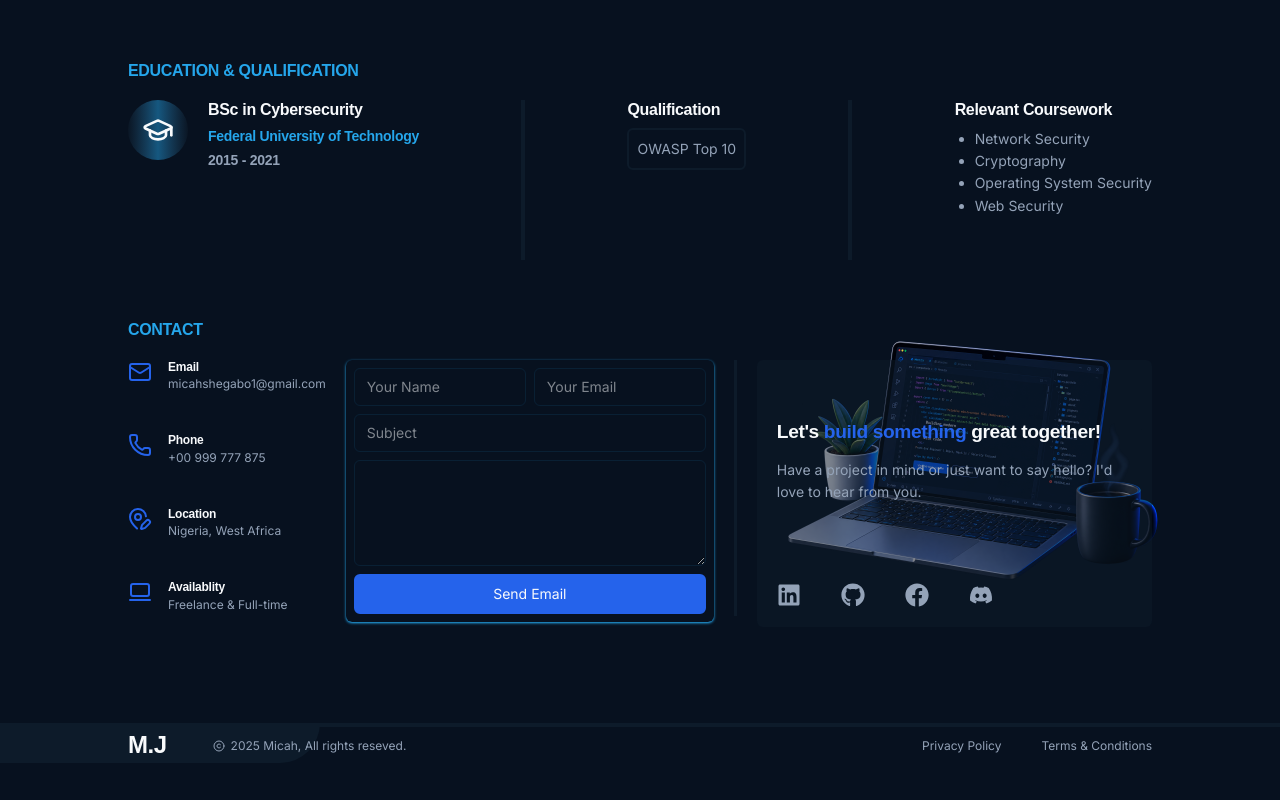
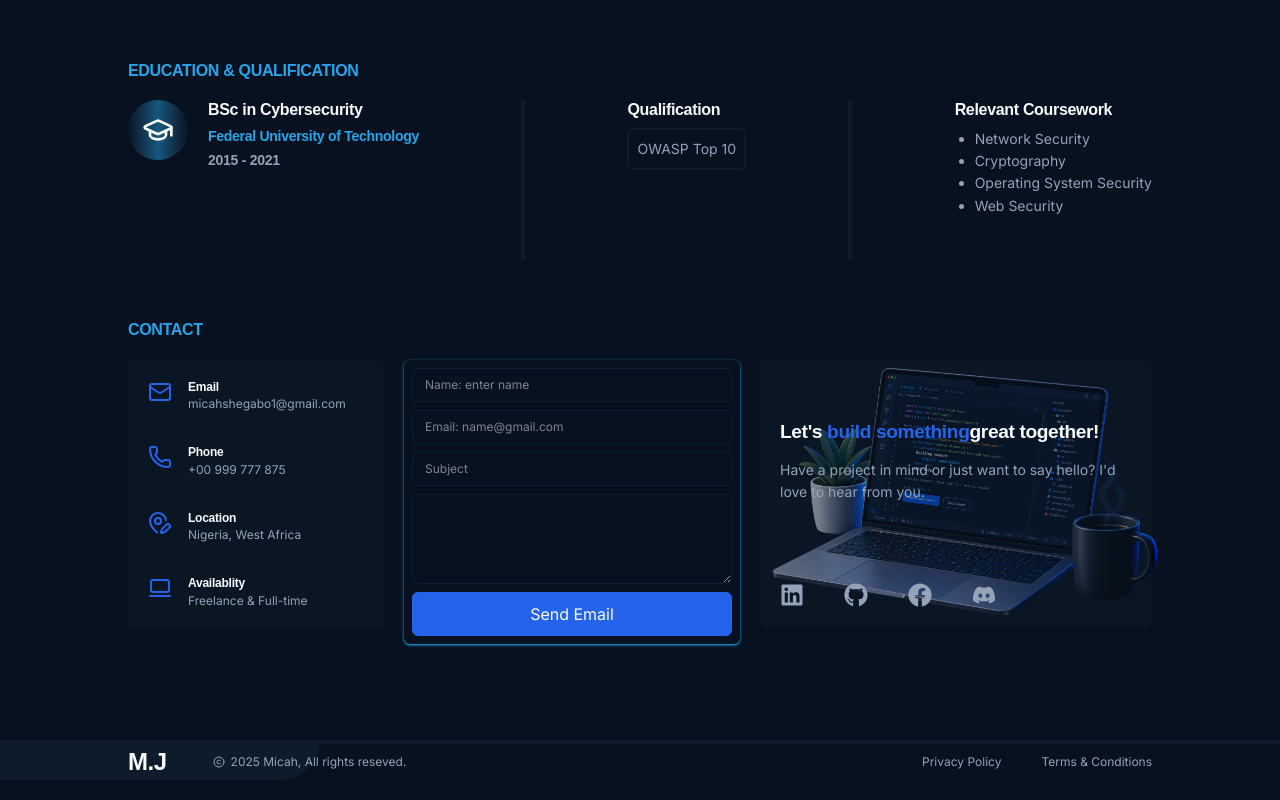
Before and after one commit to MJOSH-119900/micah-nextjs-portfolio, a Next.js app: page / in a window 1280 px wide. Shown: the part 3554-4354 px from the top of the page. Built offline with nearby package versions, Linux system fonts and the light colour scheme.

Commit message:
Additional update to small screen layout, about. experience, skills, project,contact

```diff
--- a/app/(public)/components/Form.tsx
+++ b/app/(public)/components/Form.tsx
@@ -61,32 +61,31 @@ const Form = () => {
   return (
     <div className="flex items-start rounded-md shadow-sm shadow-[#25a6eb] p-2">
 
-      <form onSubmit={handleSubmit} className="flex flex-col gap-2">
-        <div className="flex items-center gap-2">
+      <form onSubmit={handleSubmit} className="flex flex-col gap-2 min-w-xs">
           <input
             required
             type="text"
-            placeholder="Your Name"
+            placeholder="Name: enter name"
             value={name}
             onChange={(e) => setName(e.target.value)}
-             className="w-full text-xs md:text-sm  border border-[#25a6eb1a] rounded-md px-3 py-2 focus:outline-none focus:ring-1 focus:ring-[#25a6eb] focus:border-[#25a6eb]"
+             className="w-full text-xs  border border-[#25a6eb1a] rounded-md px-3 py-2 focus:outline-none focus:ring-1 focus:ring-[#25a6eb] focus:border-[#25a6eb]"
           />
           <input
             required
             type="email"
-            placeholder="Your Email"
+            placeholder="Email: name@gmail.com"
             value={email}
             onChange={(e) => setEmail(e.target.value)}
-            className="w-full text-xs md:text-sm  border border-[#25a6eb1a] rounded-md px-3 py-2 focus:outline-none focus:ring-1 focus:ring-[#25a6eb] focus:border-[#25a6eb]"
+            className="w-full text-xs  border border-[#25a6eb1a] rounded-md px-3 py-2 focus:outline-none focus:ring-1 focus:ring-[#25a6eb] focus:border-[#25a6eb]"
           />
-        </div>
+
         <input
           required
           type="text"
           placeholder="Subject"
           value={subject}
           onChange={(e) => setSubject(e.target.value)}
-          className="w-full text-xs md:text-sm  border border-[#25a6eb1a] rounded-md px-3 py-2 focus:outline-none focus:ring-1 focus:ring-[#25a6eb] focus:border-[#25a6eb]"
+          className="w-full text-xs  border border-[#25a6eb1a] rounded-md px-3 py-2 focus:outline-none focus:ring-1 focus:ring-[#25a6eb] focus:border-[#25a6eb]"
         />
 
         <textarea
@@ -95,12 +94,12 @@ const Form = () => {
           rows={4}
           value={message}
           onChange={(e) => setMessage(e.target.value)}
-          className="w-full text-xs md:text-sm border border-[#25a6eb1a] rounded-md px-3 py-3 focus:outline-none focus:ring-1 focus:ring-[#25a6eb] focus:border-[#25a6eb]"
+          className="w-full text-xs border border-[#25a6eb1a] rounded-md px-3 py-3 focus:outline-none focus:ring-1 focus:ring-[#25a6eb] focus:border-[#25a6eb]"
         ></textarea>
 
         <button
           type="submit"
-          className="border-2 border-[#2563EB] bg-[#2563EB] text-[] text-xs md:text-sm rounded-md px-5 py-2 tracking-normal hover:bg-[#07111F] hover:border-2 hover:border-[#2563EB]"
+          className="border-2 border-[#2563EB] bg-[#2563EB] text-xs md:text-sm lg:text-base rounded-md px-5 py-2 tracking-normal hover:bg-[#07111F] hover:border-2 hover:border-[#2563EB]"
         >
           Send Email
         </button>
--- a/app/(public)/landing-sections/Contact.tsx
+++ b/app/(public)/landing-sections/Contact.tsx
@@ -4,7 +4,6 @@ import Form from "../components/Form";
 import Image from "next/image";
 import { GraduationCap } from "lucide-react";
 import React from "react";
-
 
 const Contact = () => {
   return (
@@ -64,13 +63,13 @@ const Contact = () => {
         <div className="absolute bg-[#0D1B2A] w-2000 h-1 right-0 top-4 flex items-center justify-center -z-10"></div>
 
         {/* **************************************** contact section **************************************************************************/}
-        <div  id="contact"  className="mt-15">
+        <div id="contact" className="mt-15">
           <h4 className="text-[#25a6eb] tracking-wider uppercase mb-5">
             contact
           </h4>
-          <div className="flex items-start justify-between gap-5">
+          <div className="flex flex-col-reverse lg:flex-row items-start justify-between gap-20 lg:gap-5">
             {/* Contacts  1st */}
-            <div className="flex flex-col gap-10 text-[12px]">
+            <div className="w-full md:max-w-1/3 lg:max-w-1/4 flex flex-col gap-10 md:gap-8 text-[12px] bg-[#0d1b2a7c] p-5 rounded-md">
               <div className="flex gap-4">
                 <MailIcon className="h-6 clas text-[#2563EB]" />
                 <div className="flex flex-col items-start">
@@ -120,16 +119,22 @@ const Contact = () => {
               </div>
             </div>
 
-            {/* Form 2nd */}
-            <Form />
+            {/* Form for small and large screen */}
+            <div className="md:hidden lg:block">
+              <Form />
+            </div>
 
-            {/* qualificatio absolute vertical lines demacation 3rd */}
-            <div className="bg-[#0D1B2A] w-1 min-h-64  flex items-center justify-center -z-10"></div>
 
             {/* text and image */}
-            <div className="flex items-center justify-between bg-[#0d1b2a7c] rounded-md p-5">
+            <div className="flex items-center justify-between bg-[#0d1b2a7c] rounded-md p-5 gap-10">
               <div className="flex flex-col gap-4 lg:mt-10">
-                <h3>Let's  <span className="text-[#2563EB] font-extrabold">build something </span>great together!</h3>
+                <h3>
+                  Let's{" "}
+                  <span className="text-[#2563EB] font-extrabold">
+                    build something
+                  </span>
+                  great together!
+                </h3>
                 <div className="text-[14px] text-[#94A3B8] flex flex-col gap-20 lg:gap-20">
                   <p className="flex ">
                     Have a project in mind or just want to say hello? I'd love
@@ -144,6 +149,11 @@ const Contact = () => {
                   </div>
                 </div>
               </div>
+
+               {/* Form for medium screen */}
+            <div className="hidden md:flex lg:hidden">
+              <Form />
+            </div>
             </div>
           </div>
         </div>
@@ -154,7 +164,7 @@ const Contact = () => {
         alt="logo"
         width={1000}
         height={40}
-        className="w-70 bottom-40 lg:min-w-sm object-cover -z-10 absolute lg:bottom-30 right-24 lg:right-30"
+        className="w-70 md:w-100 lg:min-w-xs object-cover -z-10 absolute bottom-25 md:bottom-10 lg:bottom-25 right-9 md:right-25 lg:right-30"
       />
     </div>
   );
```
